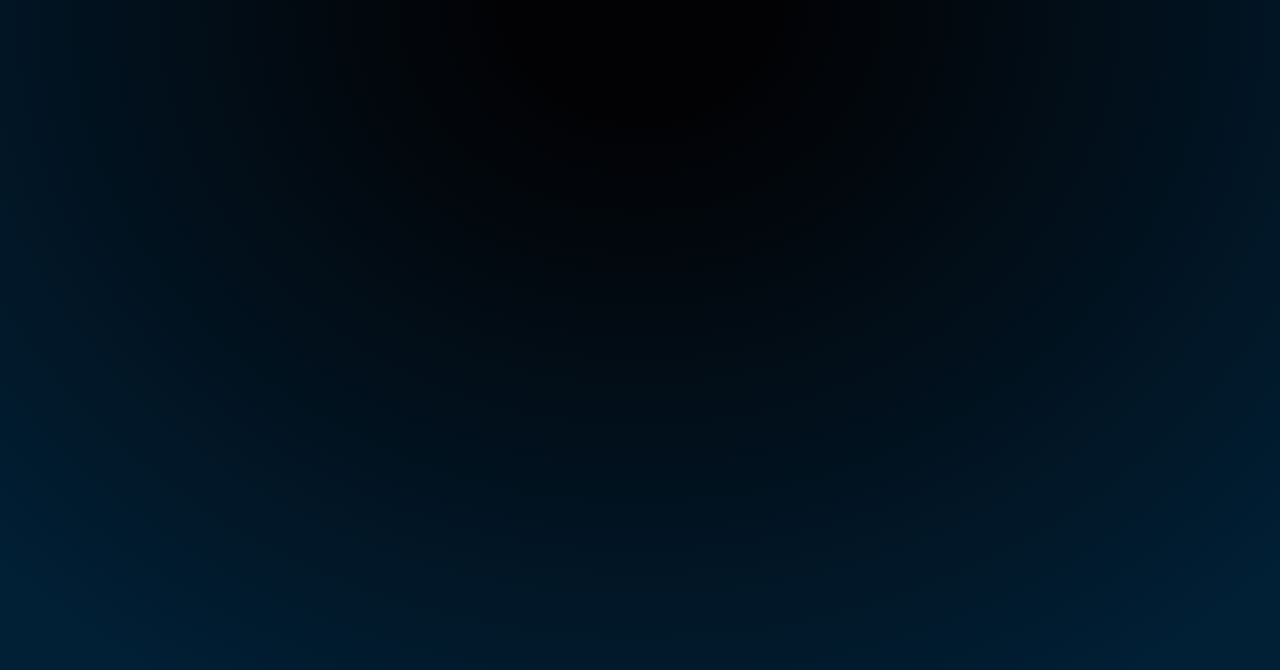
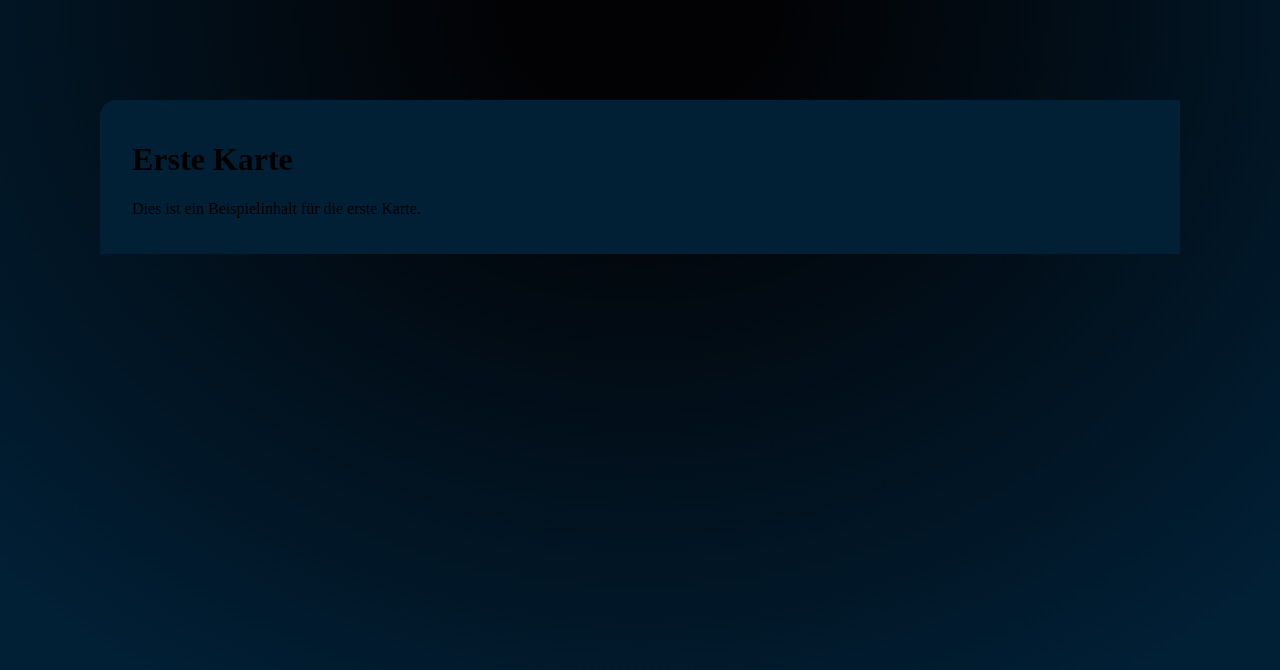
Before and after one commit to sjaroni/stock-dashboard, a Vue app: page / in a window 1280 px wide. Shown: the top 670 px of the page. Built offline with nearby package versions, Linux system fonts and the light colour scheme.

Commit message:
feat: add first component

```diff
--- a/src/App.vue
+++ b/src/App.vue
@@ -1,15 +1,18 @@
 <template>
-  <div id="app">
-    <!-- Hier kannst du deine Komponenten oder HTML-Elemente einfügen -->
-  </div>
+    <BaseCard>
+      <h1>Erste Karte</h1>
+      <p>Dies ist ein Beispielinhalt für die erste Karte.</p>
+    </BaseCard>
 </template>
 
 <script>
+import BaseCard from './components/BaseCard.vue';
+
 
 export default {
   name: 'App',
   components: {
-
+    BaseCard
   }
 }
 </script>
@@ -17,13 +20,13 @@ export default {
 <style>
 body{
   margin: 0;
-  padding: 0;
+}
+#app {
+  min-height: 100vh;
+  width: 100vw;
+  padding: 100px;
   box-sizing: border-box;
   scroll-behavior: smooth;
-}
-#app {
   background: radial-gradient(71.11% 100% at 50% 0%, #020204 14.6%, #011F35 100%);
-  min-height: 100vh;
-  width: 100vw;
 }
 </style>
--- /dev/null
+++ b/src/components/BaseCard.vue
@@ -0,0 +1,21 @@
+<template>
+  <div class="baseCard">
+    <slot></slot> <!-- Hier wird der dynamische Inhalt eingefügt -->
+  </div>
+</template>
+
+<script>
+export default {
+  name: 'BaseCard',
+};
+</script>
+
+<style scoped>
+.baseCard {
+  background: #011F35;
+  padding: 20px 32px;
+  gap: 20px;
+  border-radius: 16px 0px 0px 0px;
+  opacity: 1;
+}
+</style>
```
